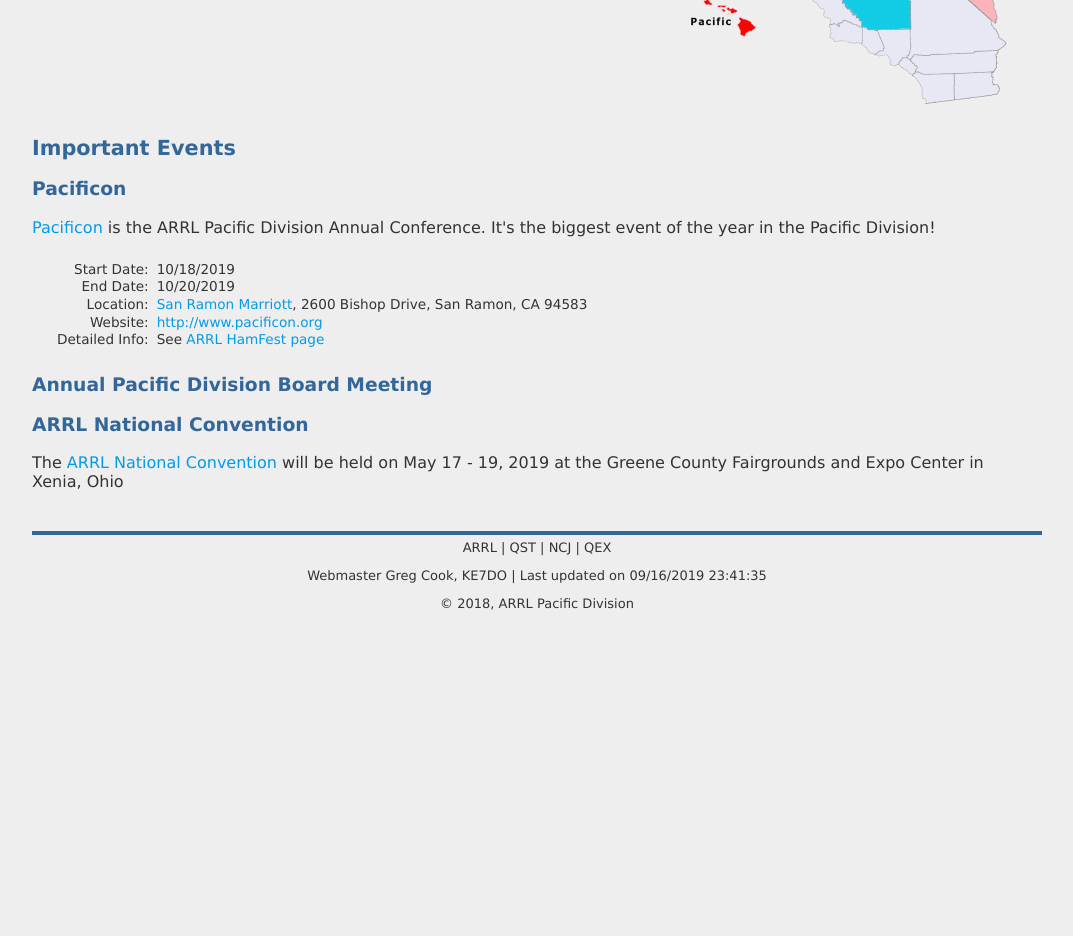
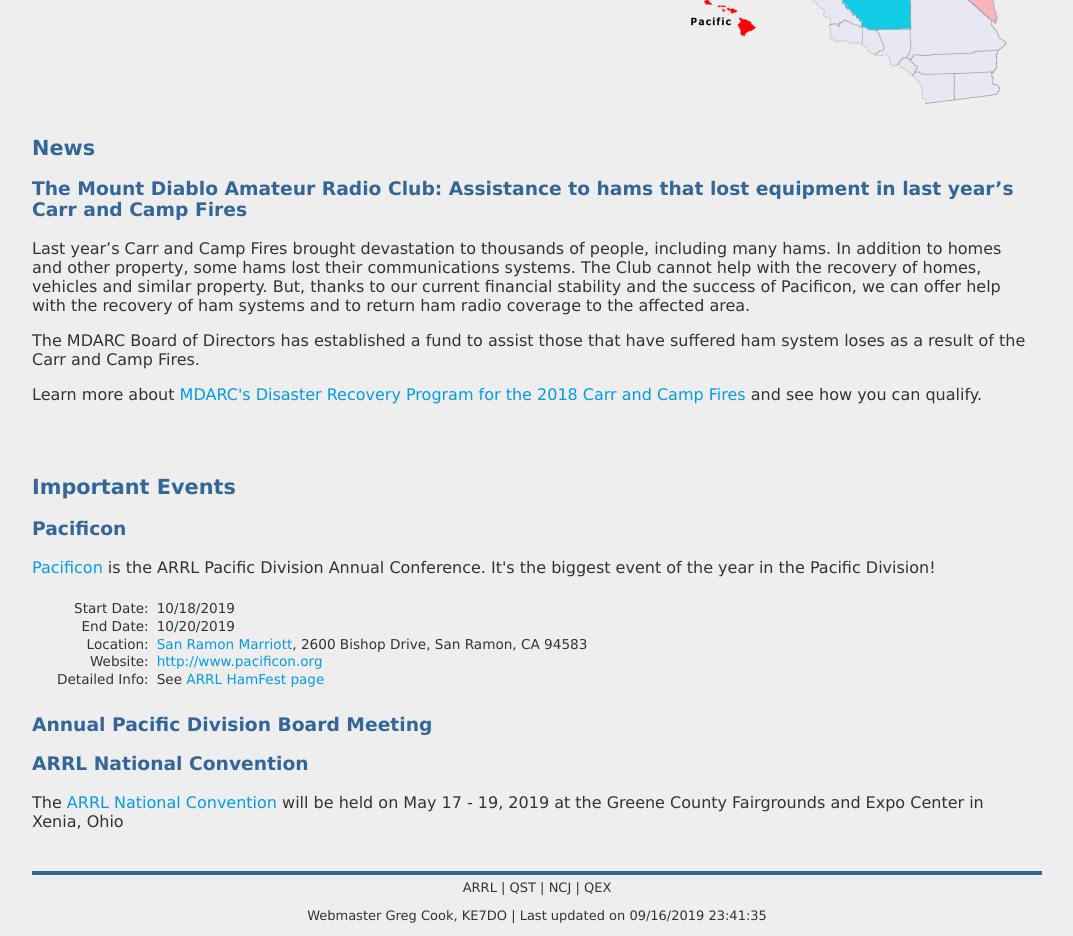
Before and after one commit to gcook17/PacDivSite, a plain HTML site: page index.html in a window 1280 px wide. Shown: the part 820-1756 px from the top of the page, without its empty margins (108-1181 px from the left). Before the commit the page ends 1469 px from the top, so only its background shows below. Drawn offline with Linux system fonts and the light colour scheme; a script that the page names is missing.

Commit message:
Add MDARC disater recovery news and plan.

```diff
--- a/index.html
+++ b/index.html
@@ -64,6 +64,18 @@
         </div>
 
         <h2>
+            News
+        </h2>
+        <div class="frontpageevent">
+            <h3>The Mount Diablo Amateur Radio Club: Assistance to hams that lost equipment in last year’s Carr and Camp Fires </h3>
+            <p>Last year’s Carr and Camp Fires brought devastation to thousands of people, including many hams. In addition to homes and other property, some hams lost their communications systems. The Club cannot help with the recovery of homes, vehicles and similar property. But, thanks to our current financial stability and the success of Pacificon, we can offer help with the recovery of ham systems and to return ham radio coverage to the affected area.</p>
+            <p>The MDARC Board of Directors has established a fund to assist those that have suffered ham system loses as a result of the Carr and Camp Fires.</p>
+            <p>Learn more about <a href="/files/MdarcDisasterRecoveryMessage.pdf" target="_blank">MDARC's Disaster Recovery Program for the 2018 Carr and Camp Fires</a> and see how you can qualify.</p>
+
+        </div>
+        <br><br>
+
+        <h2>
             Important Events
         </h2>
          <div class="frontpageevent">
```
Also changed, not shown: 1 other file.
